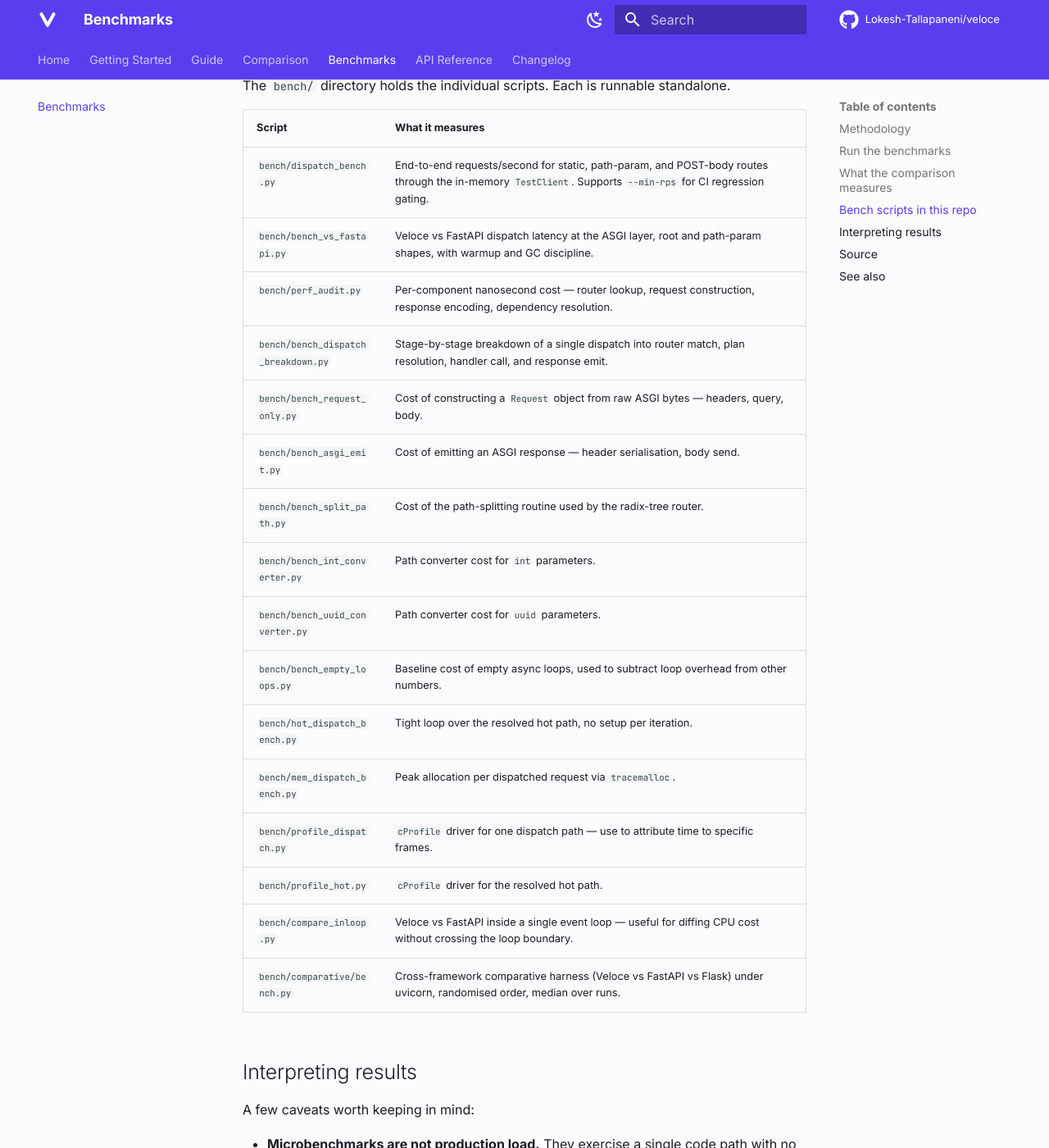
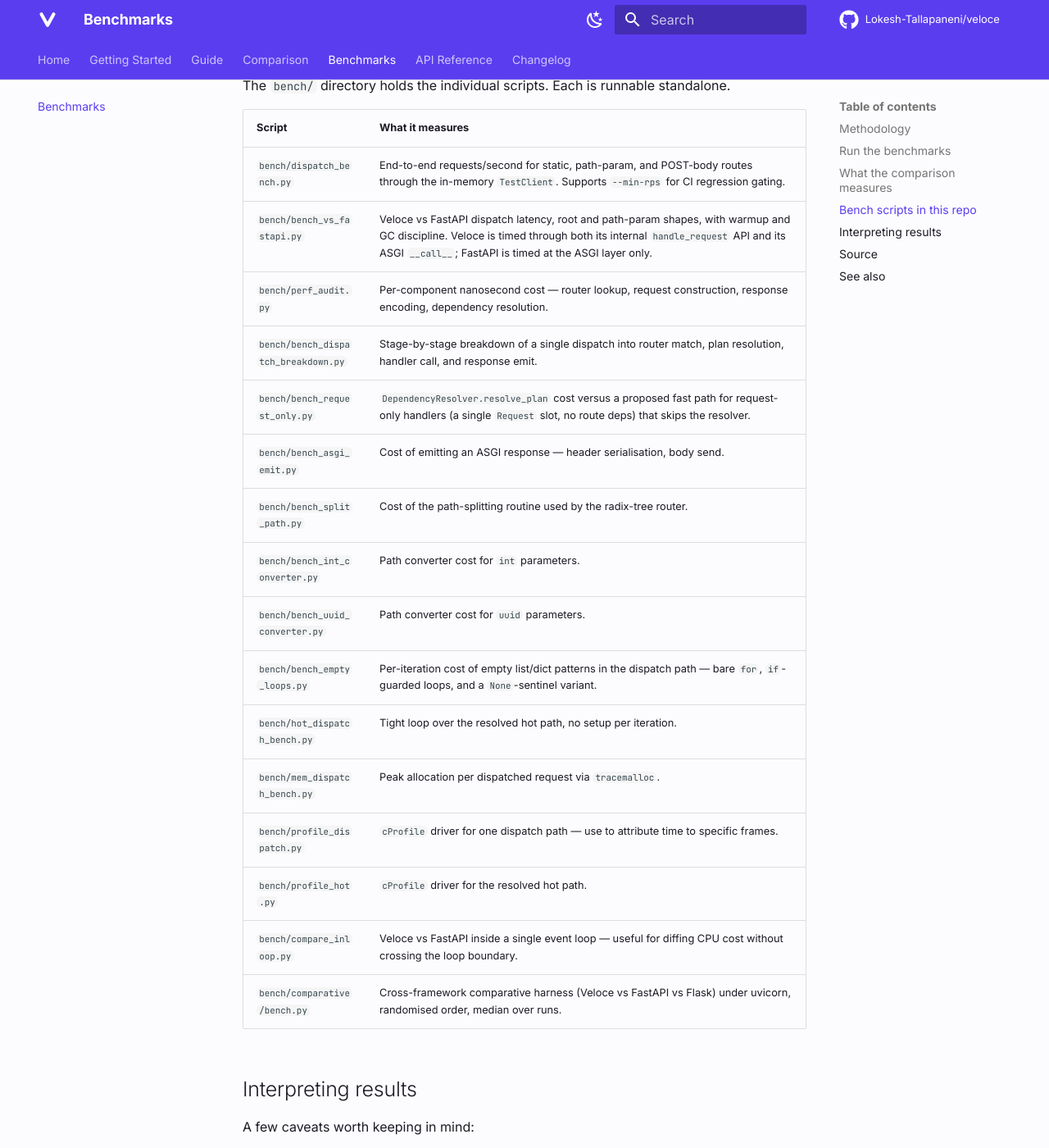
Before and after one commit to Lokesh-Tallapaneni/veloce, an MkDocs documentation site: the page built from docs/benchmarks.md, in a window 1280 px wide and 1400 px high, scrolled down 2136 px. Shown: the whole window at 82% size. Built offline with MkDocs 1.6.1 and Material for MkDocs 9.7.7, drawn with Linux system fonts in a browser that asks for light colours; comment, search, counter and statistics services are not loaded.

Commit message:
refresh docs, readme, and bench scripts
Document sync-handler support and update the version and benchmark paths in the README. Correct the middleware guide to use add_http_middleware and refresh the bench script descriptions in docs/benchmarks.md. Update dispatch_bench and hot_dispatch_bench to read request bodies via the current request.data/request.body() API. Trigger the docs workflow on mkdocs_hooks.py, overrides, CHANGELOG.md, and pyproject.toml changes.

```diff
--- a/docs/benchmarks.md
+++ b/docs/benchmarks.md
@@ -81,15 +81,15 @@
 | Script | What it measures |
 |--------|------------------|
 | `bench/dispatch_bench.py` | End-to-end requests/second for static, path-param, and POST-body routes through the in-memory `TestClient`. Supports `--min-rps` for CI regression gating. |
-| `bench/bench_vs_fastapi.py` | Veloce vs FastAPI dispatch latency at the ASGI layer, root and path-param shapes, with warmup and GC discipline. |
+| `bench/bench_vs_fastapi.py` | Veloce vs FastAPI dispatch latency, root and path-param shapes, with warmup and GC discipline. Veloce is timed through both its internal `handle_request` API and its ASGI `__call__`; FastAPI is timed at the ASGI layer only. |
 | `bench/perf_audit.py` | Per-component nanosecond cost — router lookup, request construction, response encoding, dependency resolution. |
 | `bench/bench_dispatch_breakdown.py` | Stage-by-stage breakdown of a single dispatch into router match, plan resolution, handler call, and response emit. |
-| `bench/bench_request_only.py` | Cost of constructing a `Request` object from raw ASGI bytes — headers, query, body. |
+| `bench/bench_request_only.py` | `DependencyResolver.resolve_plan` cost versus a proposed fast path for request-only handlers (a single `Request` slot, no route deps) that skips the resolver. |
 | `bench/bench_asgi_emit.py` | Cost of emitting an ASGI response — header serialisation, body send. |
 | `bench/bench_split_path.py` | Cost of the path-splitting routine used by the radix-tree router. |
 | `bench/bench_int_converter.py` | Path converter cost for `int` parameters. |
 | `bench/bench_uuid_converter.py` | Path converter cost for `uuid` parameters. |
-| `bench/bench_empty_loops.py` | Baseline cost of empty async loops, used to subtract loop overhead from other numbers. |
+| `bench/bench_empty_loops.py` | Per-iteration cost of empty list/dict patterns in the dispatch path — bare `for`, `if`-guarded loops, and a `None`-sentinel variant. |
 | `bench/hot_dispatch_bench.py` | Tight loop over the resolved hot path, no setup per iteration. |
 | `bench/mem_dispatch_bench.py` | Peak allocation per dispatched request via `tracemalloc`. |
 | `bench/profile_dispatch.py` | `cProfile` driver for one dispatch path — use to attribute time to specific frames. |
```
Also changed, not shown: README.md (+7 -6 lines), docs/guide/middleware.md (+1 -1 lines), 3 other files.
